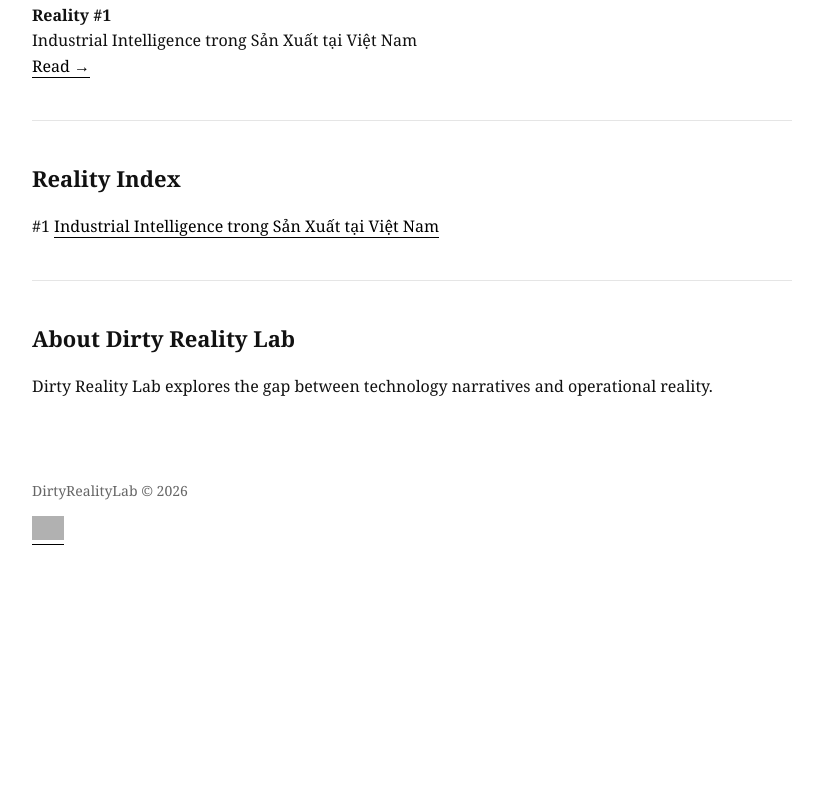
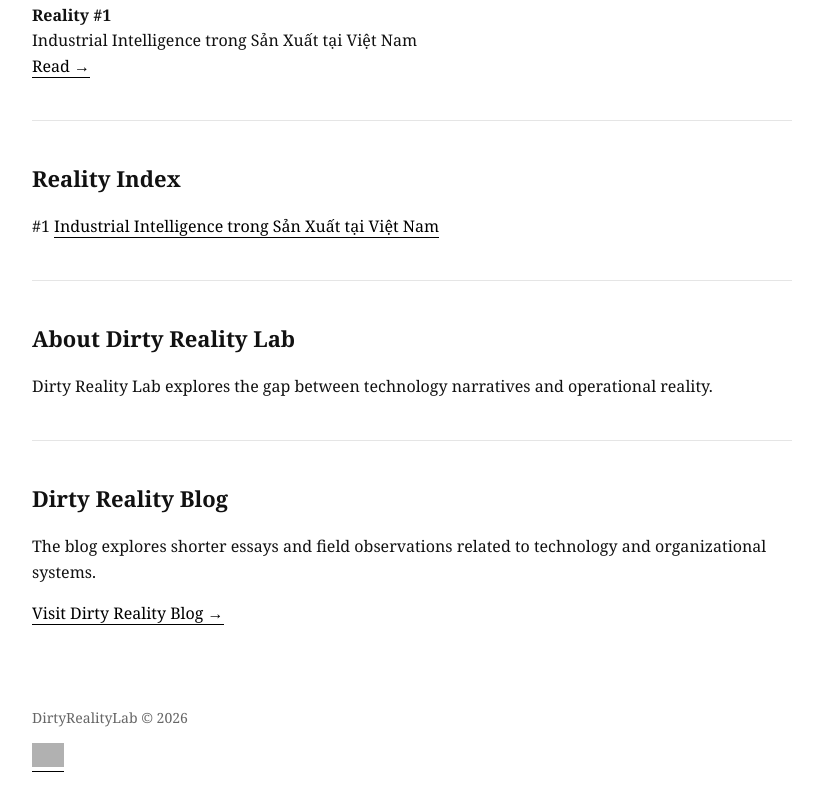
Before and after one commit to tuananhhcmc1986/DirtyRealityLab, a plain HTML site: page index.html in a window 1280 px wide. Shown: the part 344-1150 px from the top of the page, without its empty margins (228-1051 px from the left). Before the commit the page ends 930 px from the top, so only its background shows below. Drawn offline with Linux system fonts and the light colour scheme; grey boxes are pictures that could not be loaded.

Commit message:
add link to blog on lab home page

```diff
--- a/index.html
+++ b/index.html
@@ -50,6 +50,21 @@ Dirty Reality Lab explores the gap between
 technology narratives and operational reality.
 </p>
 
+<hr>
+
+<h2>Dirty Reality Blog</h2>
+
+<p>
+The blog explores shorter essays and field observations
+related to technology and organizational systems.
+</p>
+
+<p>
+<a href="https://dirtyreality.net">
+Visit Dirty Reality Blog →
+</a>
+</p>
+
 <div class="footer">
 
 <p>
```
